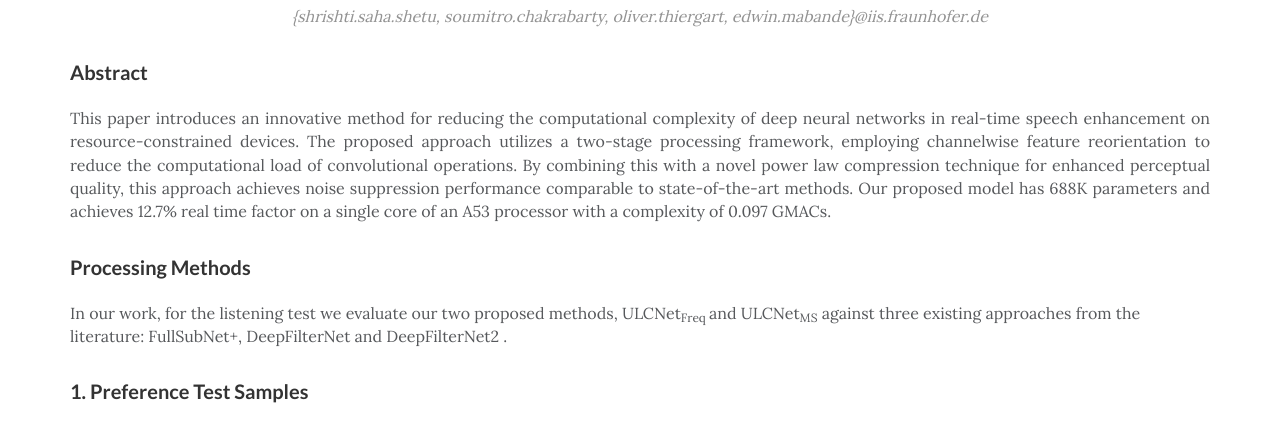
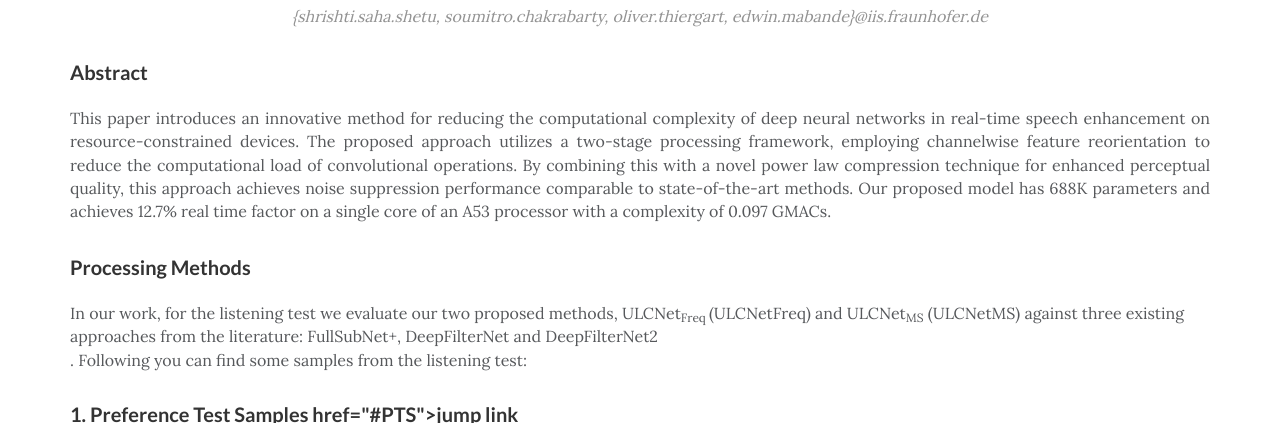
Before and after one commit to fhgainr/fhgainr.github.io, a plain HTML site: page ULCNet/index.html in a window 1280 px wide. Shown: the part 379-802 px from the top of the page. Drawn offline with nearby package versions, Linux system fonts and the light colour scheme.

Commit message:
Update index.html

```diff
--- a/ULCNet/index.html
+++ b/ULCNet/index.html
@@ -38,10 +38,14 @@
                     </div>
                     <div class="text">
                         <h2>Processing Methods</h2>
-                        <p>In our work, for the listening test we evaluate our two proposed methods, ULCNet<sub>Freq </sub> and ULCNet<sub>MS</sub>  against
-                            three existing approaches from the literature: FullSubNet+, DeepFilterNet and DeepFilterNet2 .
+                        <p>In our work, for the listening test we evaluate our two proposed methods, ULCNet<sub>Freq </sub> (ULCNetFreq) and ULCNet<sub>MS</sub> (ULCNetMS)  against
+                            three existing approaches from the literature: FullSubNet+, DeepFilterNet and DeepFilterNet2 <br>.
+
+                            Following you can find some samples from the listening test:
+                            <h2>1. Preference Test Samples href="#PTS">jump link</h2>
+                            <h2>2. MUSHRA Test Samples href="#MTS">jump link</h2>
                           <br>
-                          <h2>1. Preference Test Samples</h2>
+                          <h2>1. Preference Test Samples id="PTS" </h2>
                         </p>
                         <h5>Item 1</h5>
                         <p>
@@ -49,7 +53,7 @@
                               <ts-track title="Noisy">
                                   <ts-source src="./audio/Preference/0/Noisy.mp3"></ts-source>
                               </ts-track>
-                              <ts-track title=ULCNet<sub>Freq</sub> >
+                              <ts-track title="ULCNetFreq"</sub> >
                                   <ts-source src="./audio/Preference/0/Freq.mp3"></ts-source>
                               </ts-track>
                               <ts-track title="DeepFilterNet2">
@@ -163,7 +167,7 @@
                         </p>
 
 
-                        <h2>2. MUSHRA Samples</h2>
+                        <h2>2. MUSHRA Samples id="MTS" </h2>
                     </p>
                     <h5>Item 1</h5>
                     <p>
```
